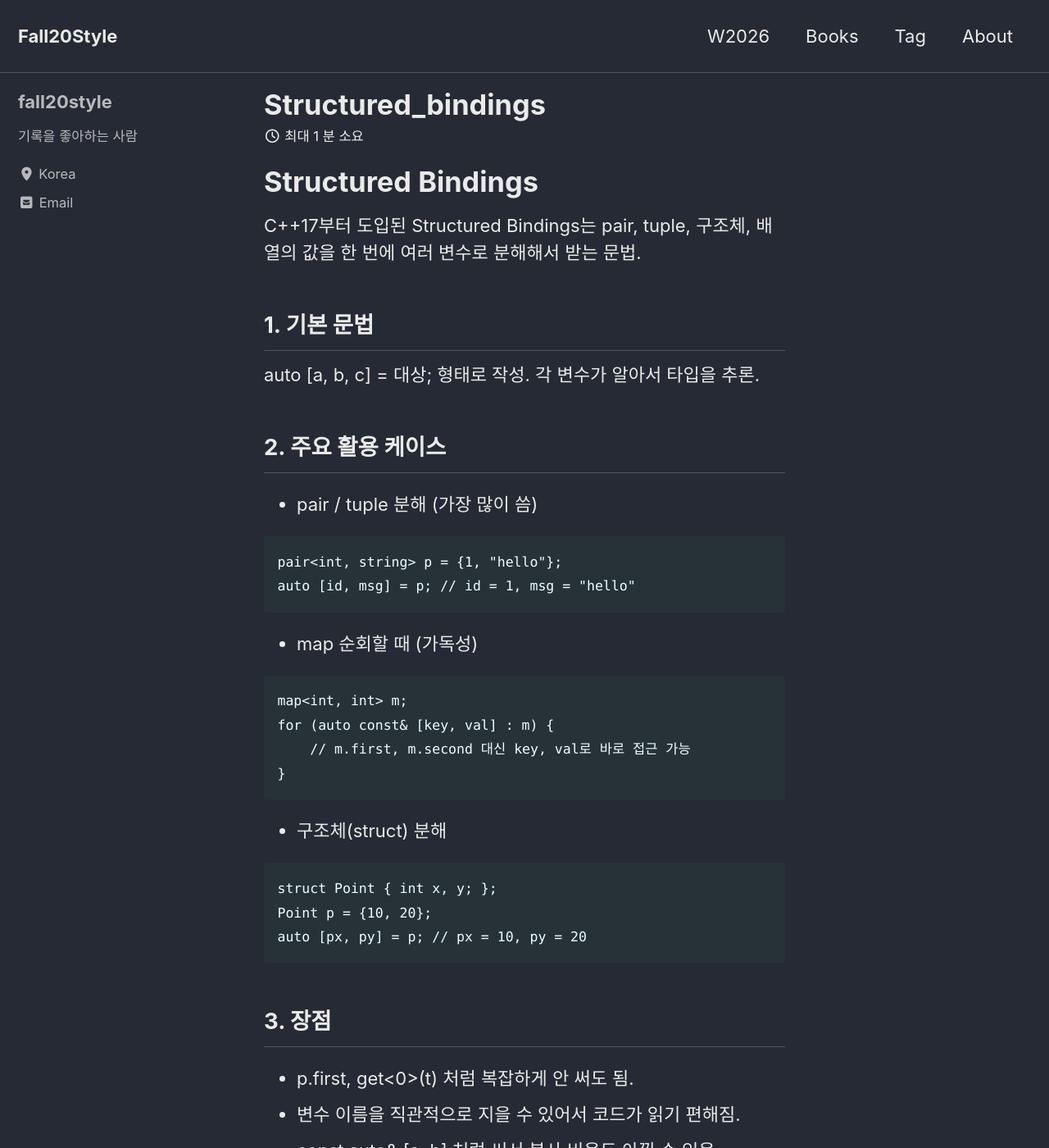
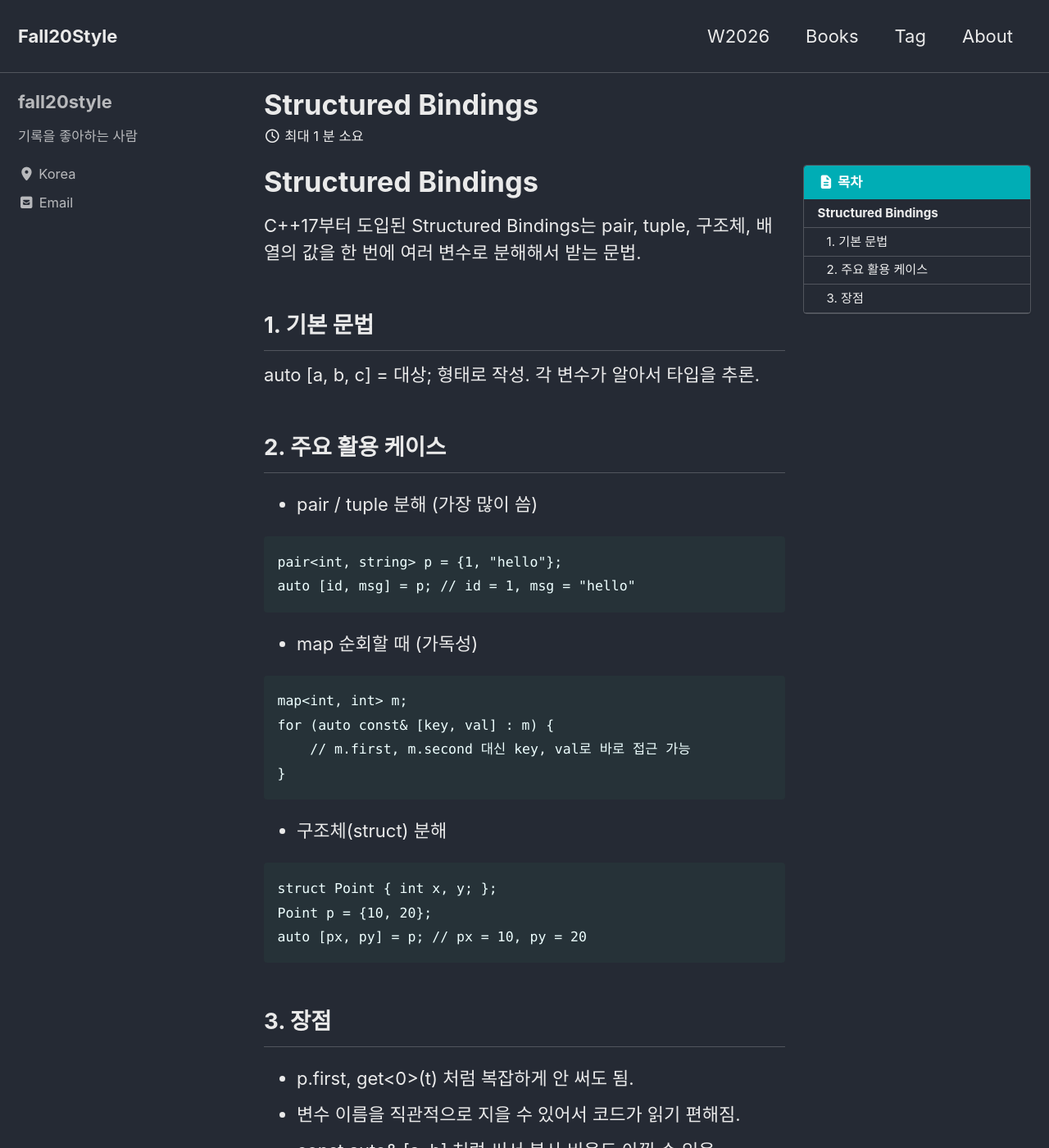
Before and after one commit to fall20style/fall20style.github.io, a Jekyll site: the page built from _posts/2026-04-01-Structured_Bindings.md, in a window 1280 px wide and 1400 px high. Shown: the whole window at 82% size. Built offline with Jekyll 4.4.1, drawn with Linux system fonts in a browser that asks for light colours; cached includes are drawn as plain includes.

Commit message:
Update 2026-04-01-Structured_Bindings.md

```diff
--- a/_posts/2026-04-01-Structured_Bindings.md
+++ b/_posts/2026-04-01-Structured_Bindings.md
@@ -1,3 +1,22 @@
+---
+title: Structured Bindings
+layout: single
+author_profile: true
+read_time: true
+comments: true
+share: true
+related: true
+popular: true
+tags:
+  - Modern C++
+  - CP
+categories:
+toc: true
+toc_sticky: true
+toc_label: 목차
+description: desc가 여기에
+---
+
 # Structured Bindings
 
 C++17부터 도입된 Structured Bindings는 pair, tuple, 구조체, 배열의 값을 한 번에 여러 변수로 분해해서 받는 문법.
```
